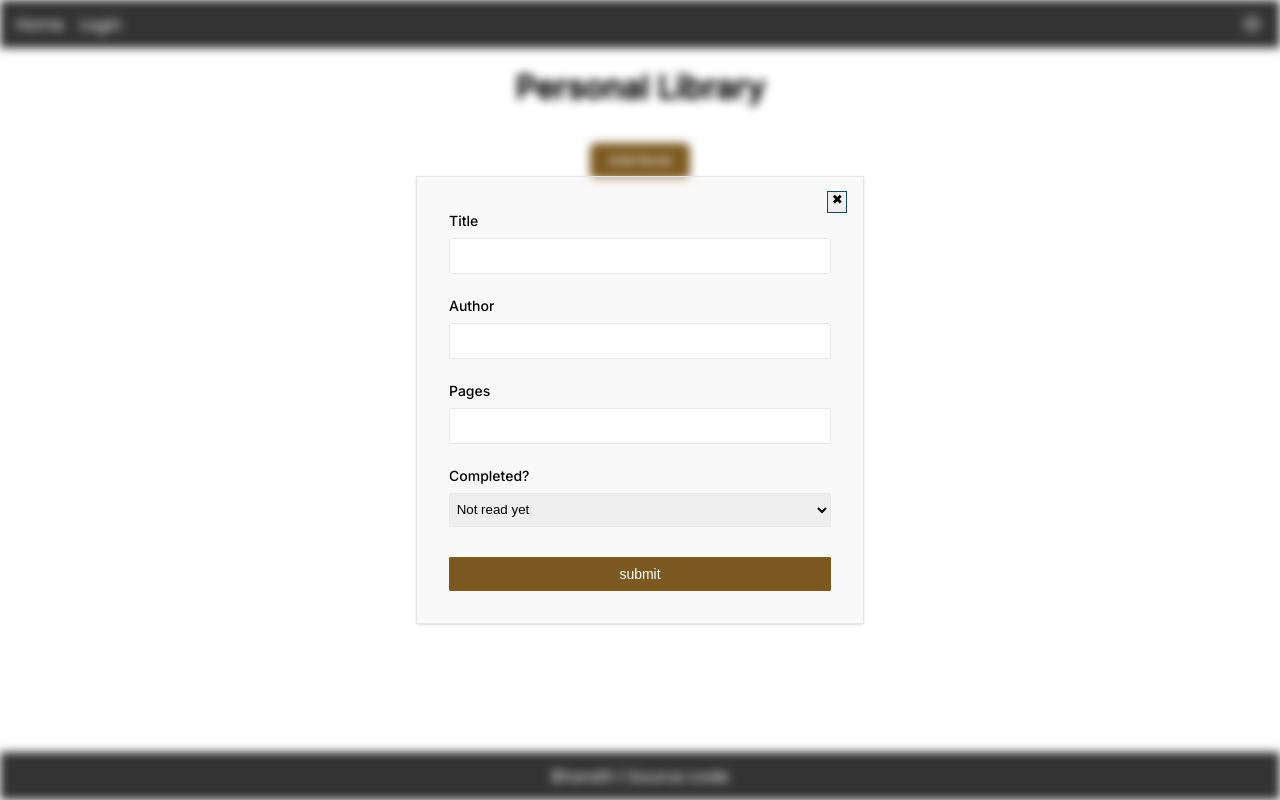
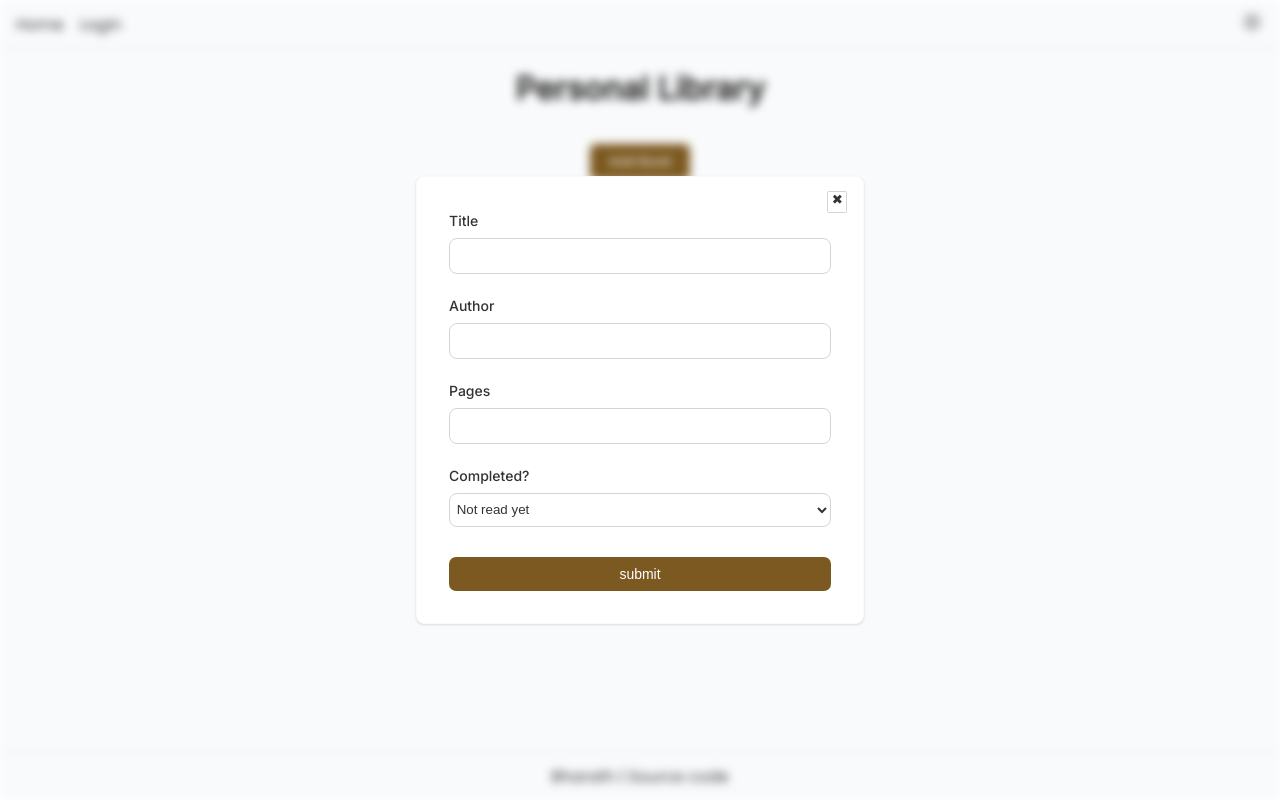
Before and after one commit to bharath197/Library, a plain HTML site: page index.html in a window 1280 px wide. Both pictures are taken after a click on the button "Add Book". Drawn offline with Linux system fonts and the light colour scheme.

Commit message:
Implement theme toggle functionality

```diff
--- a/app.css
+++ b/app.css
@@ -4,25 +4,46 @@
 
 }
 
-:root {
+:root.dark {
   --navbar-font: "Poppins", sans-serif;
-  --navbar-background: #333333;
+  --navbar-background: rgb(17, 24, 39);
   --navbar-color: #ffffff;
+  --navbar-border: rgb(31, 41, 55);
   --change-mode: white;
-  --font-color: black;
+
+  --page-backgound:rgb(17, 24, 39);
+  --font-color: #f0f0f0;
+
   --add-button-background: rgb(124, 89, 32);
   --add-button-hover-background: rgb(99, 69, 20);
   --add-button-color: white;
   --add-button-font: "Poppins", sans-serif;
+
   --books-font: 'Inter', sans-serif;
-  --books-background: #dee2e6;
-  --books-color: #0d3b66;
-  --formcontainer-width: 28em;
-  --formcontainer-height: 28em;
-  --form-border: rgb(229, 231, 235);
-  --button-background: rgb(124, 89, 32);
-  --button-hover-background: rgb(99, 69, 20);
-  --button-color: white;
+  --books-background: rgb(55, 65, 81, 0.5);
+  --books-border: rgb(51, 64, 81);
+  --books-color:white;
+}
+
+:root.light {
+  --navbar-font: "Poppins", sans-serif;
+  --navbar-background: rgb(249, 250, 251);
+  --navbar-color: #333333;
+  --navbar-border: #e6e6e6;
+  --change-mode: #333333;
+
+  --page-backgound:rgb(249, 250, 251);
+  --font-color: #333333;
+
+  --add-button-background: rgb(124, 89, 32);
+  --add-button-hover-background: rgb(99, 69, 20);
+  --add-button-color: white;
+  --add-button-font: "Poppins", sans-serif;
+
+  --books-font: 'Inter', sans-serif;
+  --books-background: #fff;
+  --books-border: rgb(249, 250, 251);
+  --books-color:#333333;
 }
 
 /* container */
@@ -42,6 +63,7 @@ nav {
   height: 3rem;
   padding: 0 1rem;
   background-color: var(--navbar-background);
+  border-bottom: 1px solid var(--navbar-border);
 }
 
 ul {
@@ -60,9 +82,14 @@ li>a {
   text-decoration: none;
 }
 
+
 svg {
-  height: 50%;
+  height: 1.5rem;
   color: var(--change-mode);
+}
+
+svg:hover{
+  cursor: pointer;
 }
 
 h1 {
@@ -74,6 +101,8 @@ h1 {
 /* content */
 
 .content {
+  background-color: var(--page-backgound);
+  color: var(--font-color);
   flex-grow: 1;
   display: flex;
   flex-direction: column;
@@ -116,6 +145,7 @@ footer {
   display: flex;
   justify-content: center;
   align-items: center;
+  border-top: 1px solid var(--navbar-border);
 }
 
 p>a {
@@ -128,15 +158,15 @@ p>a {
 .addedBooks>p {
   font-family: var(--books-font);
   text-transform: capitalize;
-  border-bottom: 1px solid var(--form-border);
   font-weight: 500;
   font-size: 1em;
   text-align: center;
-  padding-bottom: 0.5rem;
 }
 
+
 .addedBooks > * {
-  flex-grow: 1;
+  flex-grow: none;
+  flex-basis: 2rem;
 }
 
 .addedBooks span {
@@ -145,10 +175,10 @@ p>a {
 }
 
 .addedBooks {
-  width: 150px;
+  width: 200px;
   display: flex;
   flex-direction: column;
-  border: 1px solid var(--form-border);
+  border: 1px solid var(--books-border);
   padding: 1.5rem;
   background-color: var(--books-background);
   color: var(--books-color);
--- a/app.js
+++ b/app.js
@@ -10,7 +10,7 @@ function Books(title, author, pages, status) {
   };
 }
 
-Books.prototype.switchStatus = function(){
+Books.prototype.switchStatus = function () {
   this.status = (this.status === 'read') ? 'not read' : 'read';
 }
 
@@ -36,8 +36,8 @@ function addBookToLibrary() {
     </p><p>${myLibrary[myLibrary.length - 1].author}</p>
     <p>${myLibrary[myLibrary.length - 1].pages} pages</p>
     <div class='status'>
-    <button class = ${myLibrary[myLibrary.length - 1].status.toLowerCase()== 'read' ? 'highlight' : 'notHighlight'}>read</button>
-    <button class = ${myLibrary[myLibrary.length - 1].status.toLowerCase()== 'not read' ? 'highlight' : 'notHighlight'}>not read</button
+    <button class = ${myLibrary[myLibrary.length - 1].status.toLowerCase() == 'read' ? 'highlight' : 'notHighlight'}>read</button>
+    <button class = ${myLibrary[myLibrary.length - 1].status.toLowerCase() == 'not read' ? 'highlight' : 'notHighlight'}>not read</button
     ></div>`
   bookCard.setAttribute('data-index-number', myLibrary.length - 1)
 
@@ -52,15 +52,15 @@ function addBookToLibrary() {
 
 }
 
-function handleRemoveandStatus(e){
-  if(e.target.className === 'removeButton'){
+function handleRemoveandStatus(e) {
+  if (e.target.className === 'removeButton') {
     const removeButton = e.target
     const bookCard = removeButton.closest('.addedBooks')
     const index = bookCard.getAttribute('data-index-number')
     myLibrary.splice(index, 1);
     bookCard.remove()
   }
-  if(e.target.className === 'notHighlight'){
+  if (e.target.className === 'notHighlight') {
     // switching the highlight
     const highlightedButton = !!e.target.nextElementSibling ? e.target.nextElementSibling : e.target.previousElementSibling
     highlightedButton.classList.remove('highlight')
@@ -76,6 +76,13 @@ function handleRemoveandStatus(e){
 }
 
 const container = document.querySelector('.container')
+const theme = document.querySelector('.theme')
+const darkSVG = `<svg xmlns="http://www.w3.org/2000/svg" fill="none" viewBox="0 0 24 24" stroke-width="1.5" stroke="currentColor" class="w-6 h-6 h-5 w-5 text-gray-400 group-hover:text-gray-500 dark:text-gray-300 dark:group-hover:text-gray-300 group-hover:text-gray-700" role="img" aria-labelledby="a6k90tn16jvcbjgfja10yd5m38a9ljrz"><title id="a6k90tn16jvcbjgfja10yd5m38a9ljrz">theme icon</title>
+<path stroke-linecap="round" stroke-linejoin="round" d="M21.752 15.002A9.718 9.718 0 0118 15.75c-5.385 0-9.75-4.365-9.75-9.75 0-1.33.266-2.597.748-3.752A9.753 9.753 0 003 11.25C3 16.635 7.365 21 12.75 21a9.753 9.753 0 009.002-5.998z"></path>
+</svg>`;
+const lightSVG = `<svg xmlns="http://www.w3.org/2000/svg" fill="none" viewBox="0 0 24 24" stroke-width="1.5" stroke="currentColor" class="w-6 h-6 h-5 w-5 text-gray-400 group-hover:text-gray-500 dark:text-gray-300 dark:group-hover:text-gray-300 group-hover:text-gray-700" role="img" aria-labelledby="aglhvs95zpari7jo3bbe7veik9i8b11s"><title id="aglhvs95zpari7jo3bbe7veik9i8b11s">theme icon</title>
+<path stroke-linecap="round" stroke-linejoin="round" d="M12 3v2.25m6.364.386l-1.591 1.591M21 12h-2.25m-.386 6.364l-1.591-1.591M12 18.75V21m-4.773-4.227l-1.591 1.591M5.25 12H3m4.227-4.773L5.636 5.636M15.75 12a3.75 3.75 0 11-7.5 0 3.75 3.75 0 017.5 0z"></path>
+</svg>`
 const content = document.querySelector('.content')
 const addBooks = document.querySelector('#addBooks')
 const bookCardContainer = document.querySelector('.list')
@@ -103,3 +110,16 @@ submit.addEventListener('click', (event) => {
 })
 
 bookCardContainer.addEventListener('click', handleRemoveandStatus)
+
+theme.addEventListener('click', () => {
+  const root = document.documentElement;
+  const newTheme = root.className === 'light' ? 'dark' : 'light'
+  root.className = newTheme
+
+  theme.innerHTML = newTheme === 'dark' ? darkSVG : lightSVG
+
+})
+document.addEventListener('DOMContentLoaded', () => {
+  const root = document.documentElement;
+  root.className = 'light';
+});
--- a/formStyle.css
+++ b/formStyle.css
@@ -1,26 +1,60 @@
-:root{
+:root.dark{
     --formcontainer-width: 28em;
     --formcontainer-height: 28em;
-    --form-border: rgb(229, 231, 235);
-    --form-background: rgba(245, 243, 244, 0.5);
+
+    --form-border: rgb(51, 64, 81);
+    --form-background: rgb(31, 41, 55);
+    --form-text-color: white;
+
+    --input-background-color: rgb(55, 65, 81, 0.5);
+    --input-border: rgb(31, 41, 55);
+    --input-text-color: white;
+
     --button-background: rgb(124, 89, 32);
     --button-hover-background:rgb(99, 69, 20);
     --button-color: white;
+
+    --close-button-background: rgb(55, 65, 81, 0.5);
+    --close-color: white;
+    --close-border: rgb(51, 64, 81);
 }
+
+:root.light{
+    --formcontainer-width: 28em;
+    --formcontainer-height: 28em;
+
+    --form-background: #fff;
+    --form-border: rgb(249, 250, 251);
+    --form-text-color: #333333;
+
+    --input-background-color:  #fff;
+    --input-border: rgb(209, 213, 219);
+    --input-text-color: #333333;
+
+    --button-background: rgb(124, 89, 32);
+    --button-hover-background:rgb(99, 69, 20);
+    --button-color: white;
+
+    --close-button-background: #fff;
+    --close-color: #333333;
+    --close-border: rgb(209, 213, 219);
+}
+
 .content{
     position: relative;
 }
+
 .formContainer {
     margin-left: auto;
     margin-right: auto;
     position: absolute;
     top: calc(50% - var(--formcontainer-height)/2);
-    left: calc(50% - var(--formcontainer-width)/2)
+    left: calc(50% - var(--formcontainer-width)/2);
+    color: var(--form-text-color);
 }
 
 .myForm {
     background-color: var(--form-background);
-
     line-height: 24px;
     width: var(--formcontainer-width);
     height: var(--formcontainer-height);
@@ -28,6 +62,7 @@
     display: flex;
     flex-direction: column;
     border: 1px solid var(--form-border);
+    border-radius: 8px;
     padding: 2rem;
     box-shadow: rgba(0, 0, 0, 0) 0px 0px 0px 0px, rgba(0, 0, 0, 0) 0px 0px 0px 0px, rgba(0, 0, 0, 0.1) 0px 1px 3px 0px, rgba(0, 0, 0, 0.1) 0px 1px 2px -1px;
     box-sizing: border-box;
@@ -37,9 +72,13 @@
 
 input,
 select {
-    border: 1px solid var(--form-border);
+    color: var(--input-text-color);
+    background-color: var(--input-background-color);
+
+    border: 1px solid var(--input-border);
     border-radius: 0.1rem;
     height: 2.5rem;
+    border-radius: 0.5rem;
 }
 
 input, select {
@@ -74,7 +113,10 @@ label {
     width: 1.5em;
     height: 0;
     padding-bottom: 1.5em;
-    border: 1px solid rgba(25, 67, 89, 255);
+    background-color: var(--close-button-background);
+    color: var(--close-color);
+    border: 1px solid var(--close-border);
+    border-radius: 0.1em;
 }
 
 #submitButton {
@@ -82,7 +124,7 @@ label {
     margin-top: 10px;
     font-size: 14px;
     padding: 1px;
-    border-radius: 0.1em;
+    border-radius: 0.5em;
     border: none;
     background-color: var(--button-background);
     color: var(--button-color);
--- a/index.html
+++ b/index.html
@@ -24,6 +24,7 @@
                 <li><a href="#">Home</a></li>
                 <li><a href="#">Login</a></li>
             </ul>
+            <div class="theme">
                 <svg xmlns="http://www.w3.org/2000/svg" fill="none" viewBox="0 0 24 24" stroke-width="1.5"
                     stroke="currentColor"
                     class="w-6 h-6 h-5 w-5 text-gray-400 group-hover:text-gray-500 dark:text-gray-300 dark:group-hover:text-gray-400 text-gray-500 group-hover:text-gray-700"
@@ -33,6 +34,7 @@
                         d="M12 3v2.25m6.364.386l-1.591 1.591M21 12h-2.25m-.386 6.364l-1.591-1.591M12 18.75V21m-4.773-4.227l-1.591 1.591M5.25 12H3m4.227-4.773L5.636 5.636M15.75 12a3.75 3.75 0 11-7.5 0 3.75 3.75 0 017.5 0z">
                     </path>
                 </svg>
+            </div>
 
         </nav>
         <div class="content">
```
Lines whose indentation alone changed are shown as unchanged.
